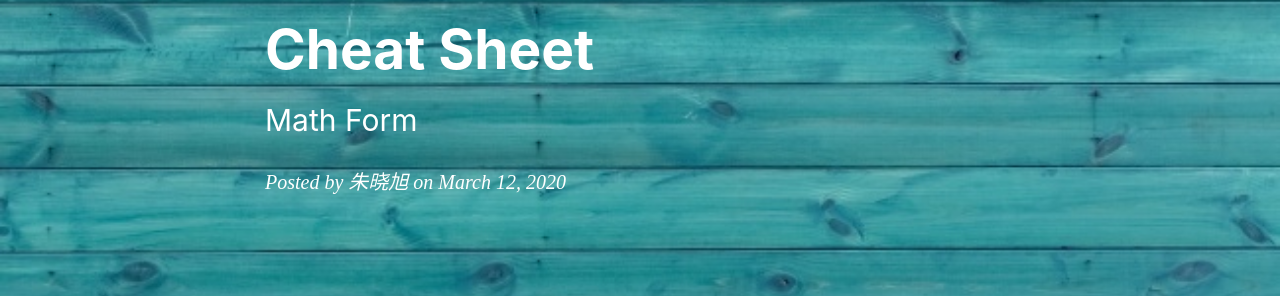
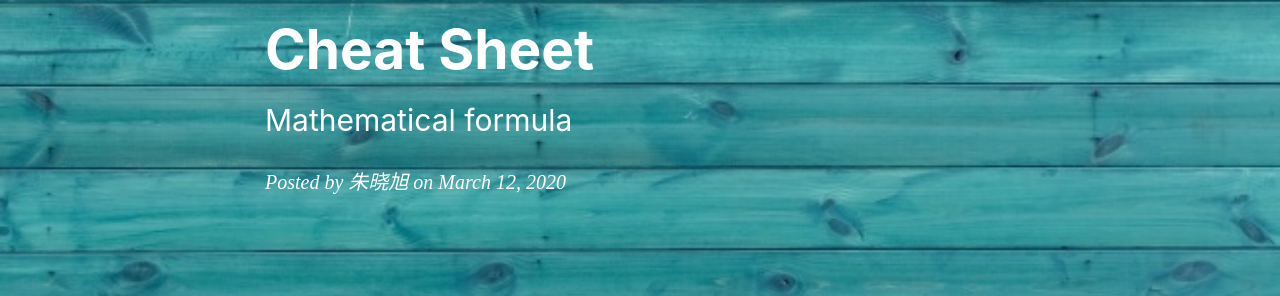
Before and after one commit to zhuxiaoxuhit/zhuxiaoxuhit.github.io, a Jekyll site: the page built from _posts/2020-03-12-cheat-sheet.md, in a window 1280 px wide. Shown: the part 180-476 px from the top of the page. Built offline with Jekyll 4.4.1, drawn with Linux system fonts in a browser that asks for light colours; nearby versions of some CDN libraries; formulas are drawn with MathJax 3; comment, search, counter and statistics services are not loaded.

Commit message:
[MOD] cheat sheet

```diff
--- a/_posts/2020-03-12-cheat-sheet.md
+++ b/_posts/2020-03-12-cheat-sheet.md
@@ -1,7 +1,7 @@
 ---
 layout:     post
 title:      Cheat Sheet
-subtitle:   Math Form
+subtitle:   Mathematical formula
 date:       2020-03-12
 author:     朱晓旭
 header-img: img/bg.jpg
```
